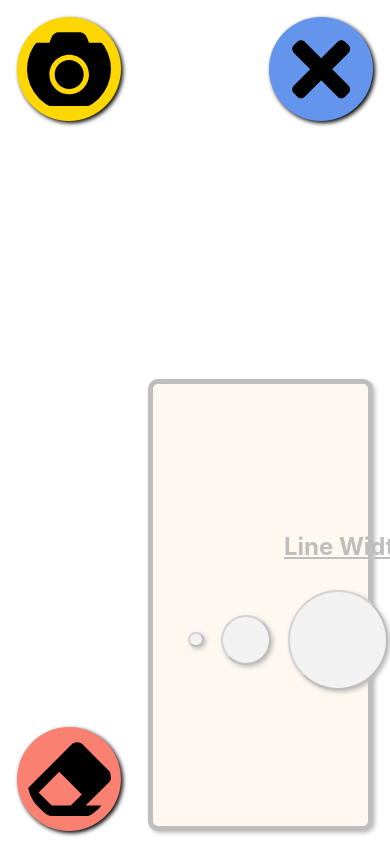
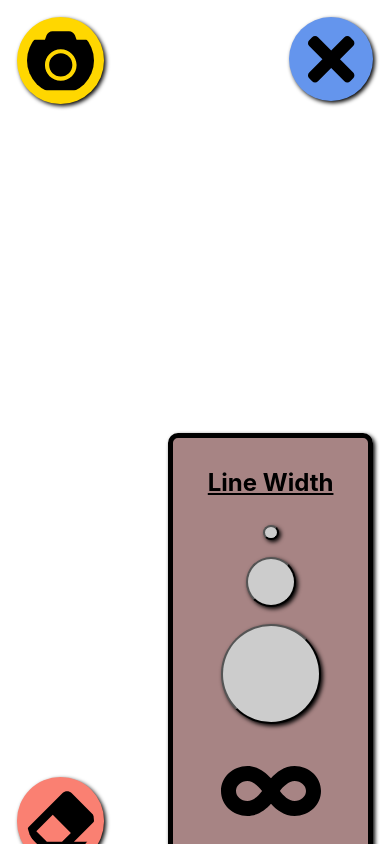
Before and after one commit to ekirbs/react-canvas, a React (Create React App) app: page / in a window 390 px wide. Both pictures are taken after a click on the icon 320 px from the left and 69 px from the top of the page. Built offline with nearby package versions, Linux system fonts and the light colour scheme.

Commit message:
catching up on last work, adjusting naming convention for classNames, working on mobile btn issue and functionality of panel

```diff
--- a/src/components/EraseBtn/erasebtn.css
+++ b/src/components/EraseBtn/erasebtn.css
@@ -1,4 +1,4 @@
-.eraseBtn {
+.erase-btn {
   position: absolute;
   bottom: 1vh;
   left: 1vh;
@@ -7,21 +7,21 @@
   border-radius: 50%;
   border: none;
   cursor: pointer;
-  height: 10vh;
-  width: 10vh;
+  height: 8vh;
+  width: 8vh;
   z-index: 9999;
   box-shadow: 2px 2px 4px black;
   transition: transform 0.2s, box-shadow 0.2s, background-color 0.2s;
 }
 
-.eraseBtn:active {
+.erase-btn:active {
   transform: scale(0.9);
   box-shadow: 1px 1px 2px black;
   background-color: #ff9999;
 }
 
 @media screen and (max-width: 500px) {
-  .eraseBtn {
+  .erase-btn {
     margin: 1vh;
   }
 }
--- a/src/components/EraseBtn/index.js
+++ b/src/components/EraseBtn/index.js
@@ -1,6 +1,6 @@
 import React from 'react';
 import { FaEraser } from "react-icons/fa";
-import './erasebtn.css';
+import './eraseBtn.css';
 
 function EraseBtn() {
   const clearCanvas = () => {
@@ -11,7 +11,7 @@ function EraseBtn() {
 
   return (
     <>
-      <FaEraser className="eraseBtn" onClick={clearCanvas} />
+      <FaEraser className="erase-btn" onClick={clearCanvas} />
     </>
   );
 }
--- a/src/components/OptionsBtn/index.js
+++ b/src/components/OptionsBtn/index.js
@@ -12,9 +12,9 @@ function Options({ toggleOptions }) {
       <div className="button-container">
         <div className="options-icon" onClick={toggleDropdown}>
           {showDropdown ? (
-            <FaTimes className="FaTimes, optionsBtn" onClick={toggleOptions} />
+            <FaTimes className="fa-times, options-btn" onClick={toggleOptions} />
           ) : (
-            <FaBars className="Fatimes, optionsBtn" onClick={toggleOptions} />
+            <FaBars className="fa-bars, options-btn" onClick={toggleOptions} />
           )}
         </div>
       </div>
--- a/src/components/OptionsBtn/optionsbtn.css
+++ b/src/components/OptionsBtn/optionsbtn.css
@@ -1,27 +1,32 @@
-.optionsBtn {
+.options-btn {
   position: absolute;
   top: 1vh;
   right: 1vh;
-  padding: 10px;
+  padding: 1vh;
   background-color: #6495ED;
   border-radius: 50%;
   border: none;
   cursor: pointer;
-  height: 10vh;
-  width: 10vh;
+  height: 8vh;
+  width: 8vh;
   z-index: 9999;
   box-shadow: 2px 2px 4px black;
   transition: transform 0.2s, box-shadow 0.2s, background-color 0.2s;
+  margin: 1vh;
 }
 
-.optionsBtn:active {
+.options-btn:active {
   transform: scale(0.9);
   box-shadow: 1px 1px 2px black;
   background-color: #ADD8E6;
 }
 
 @media screen and (max-width: 500px) {
-  .optionsBtn {
+  .options-icon {
+    padding: 2vh;
+  }
+
+  .options-btn {
     margin: 1vh;
   }
 }
--- a/src/components/OptionsPanel/index.js
+++ b/src/components/OptionsPanel/index.js
@@ -37,16 +37,18 @@ function OptionsPanel() {
   return (
     <>
       <div>
-        <div className="optionsPanel">
-          <div className="lineWidthContainer">
-            <h2 className="lineWidthTitle">Line Width</h2>
-            <div className="lineWidthButtons">
-              <button className="lineWidthSm" onClick={handleSmLineWidth}></button>
-              <button className="lineWidthMd" onClick={handleMdLineWidth}></button>
-              <button className="lineWidthLg" onClick={handleLgLineWidth}></button>
-              <FaInfinity className="lineWidthVar" onClick={resetToVarWidth} />
+        <div className="options-panel">
+          {/* <div className="options-panel-background"> */}
+            <div className="line-width-container">
+              <h2 className="line-width-title">Line Width</h2>
+              <div className="line-width-buttons">
+                <button className="line-width-sm" onClick={handleSmLineWidth}></button>
+                <button className="line-width-md" onClick={handleMdLineWidth}></button>
+                <button className="line-width-lg" onClick={handleLgLineWidth}></button>
+                <FaInfinity className="line-width-var" onClick={resetToVarWidth} />
+              </div>
             </div>
-          </div>
+          {/* </div> */}
         </div>
       </div>
     </>
--- a/src/components/OptionsPanel/optionsPanel.css
+++ b/src/components/OptionsPanel/optionsPanel.css
@@ -1,23 +1,34 @@
-.optionsPanel {
+.options-panel {
   position: absolute;
   bottom: 1vh;
   right: 1vh;
-  background-color: bisque;
-  padding: 10px;
   border: 5px solid black;
   border-radius: 10px;
   width: 50vw;
   height: 50vh;
   z-index: 9999;
   box-shadow: 2px 2px 4px black;
-  opacity: 25%;
-
   display: flex;
   align-items: center;
-  justify-content: flex-start;
+  /* justify-content: flex-start; */
+  justify-content: center;
+
+  background-color: rgba(80, 11, 11, 0.5);
+  /* padding: 5px; */
 }
 
-.lineWidthContainer {
+
+.options-panel-background,
+.background-container {
+  background-color: rgba(80, 11, 11, 0.5);
+  padding: 10px;
+  /* border: 5px solid black; */
+  border-radius: 10px;
+  width: 100%;
+  height: 100%;
+}
+
+.line-width-container {
   display: flex;
   justify-content: center;
   align-items: center;
@@ -25,17 +36,17 @@
   margin: 2vh;
 }
 
-.lineWidthTitle {
+.line-width-title {
   text-decoration: underline;
 }
 
-.lineWidthButtons {
+.line-width-buttons {
   display: flex;
   justify-content: center;
   align-items: center;
 }
 
-.lineWidthSm {
+.line-width-sm {
   margin: 1vh;
   width: 15px;
   height: 15px;
@@ -46,7 +57,7 @@
   transition: transform 0.2s, box-shadow 0.2s, background-color 0.2s;
 }
 
-.lineWidthMd {
+.line-width-md {
   margin: 1vh;
   width: 50px;
   height: 50px;
@@ -57,7 +68,7 @@
   transition: transform 0.2s, box-shadow 0.2s, background-color 0.2s;
 }
 
-.lineWidthLg {
+.line-width-lg {
   margin: 1vh;
   width: 100px;
   height: 100px;
@@ -68,7 +79,7 @@
   transition: transform 0.2s, box-shadow 0.2s, background-color 0.2s;
 }
 
-.lineWidthVar {
+.line-width-var {
   margin: 1vh;
   width: 100px;
   height: 100px;
@@ -76,20 +87,26 @@
   transition: transform 0.2s;
 }
 
-.lineWidthSm:active,
-.lineWidthMd:active,
-.lineWidthLg:active {
+.line-width-sm:active,
+.line-width-md:active,
+.line-width-lg:active {
   transform: scale(0.9);
   box-shadow: 1px 1px 2px black;
   background-color: #9b9b9b;
 }
 
-.lineWidthVar:active {
+.line-width-var:active {
   transform: scale(0.9);
 }
 
+@media screen and (max-width: 750px) {
+  .line-width-buttons {
+    flex-direction: column;
+  }
+}
+
 @media screen and (max-width: 500px) {
-  .optionsPanel {
+  .options-panel {
     margin: 1vh;
   }
 }
--- a/src/components/ScreenshotBtn/screenshotbtn.css
+++ b/src/components/ScreenshotBtn/screenshotbtn.css
@@ -7,8 +7,8 @@
   border-radius: 50%;
   border: none;
   cursor: pointer;
-  height: 10vh;
-  width: 10vh;
+  height: 8vh;
+  width: 8vh;
   z-index: 9999;
   box-shadow: 2px 2px 4px black;
   transition: transform 0.2s, box-shadow 0.2s, background-color 0.2s;
```
Also changed, not shown: notes.txt (added).
